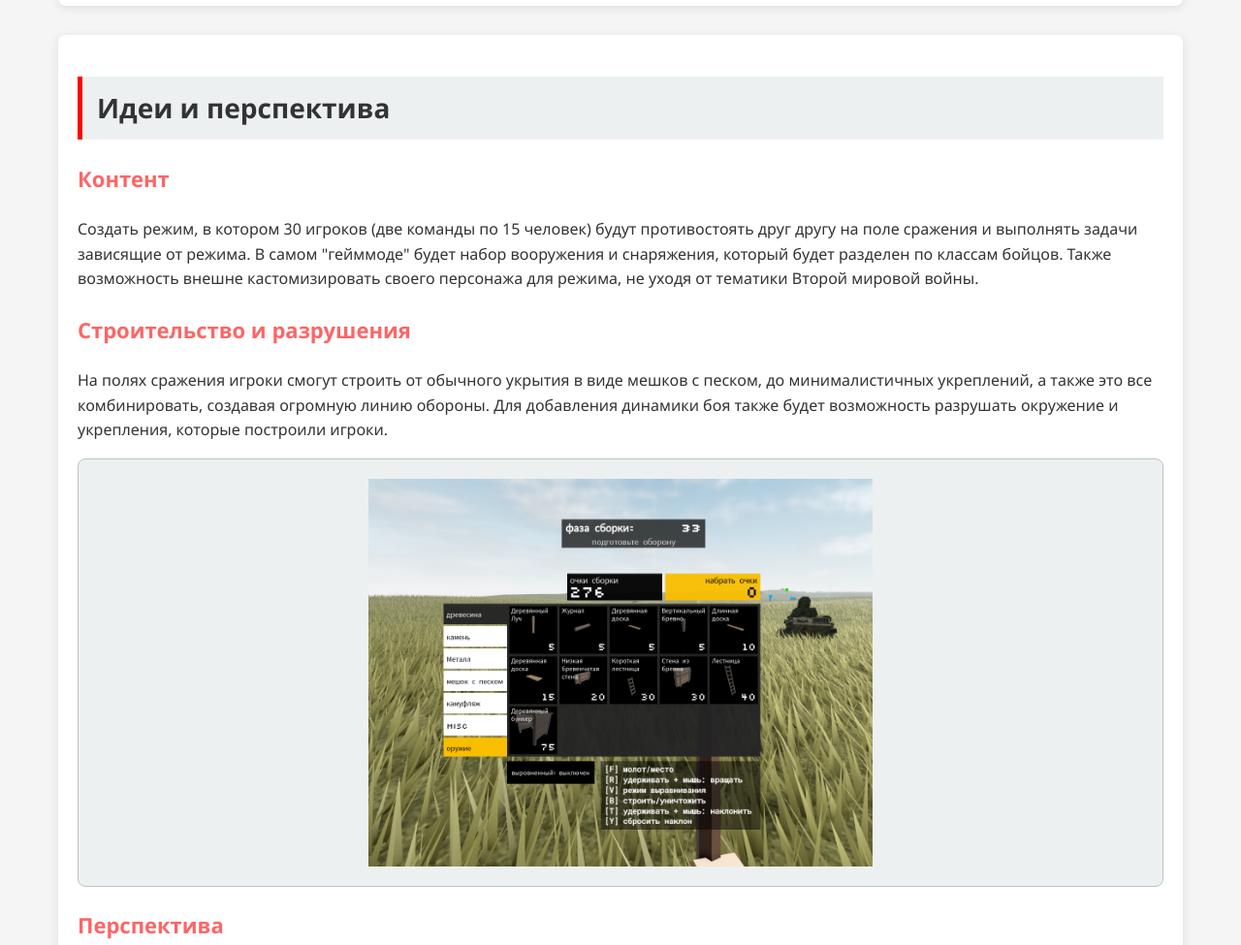
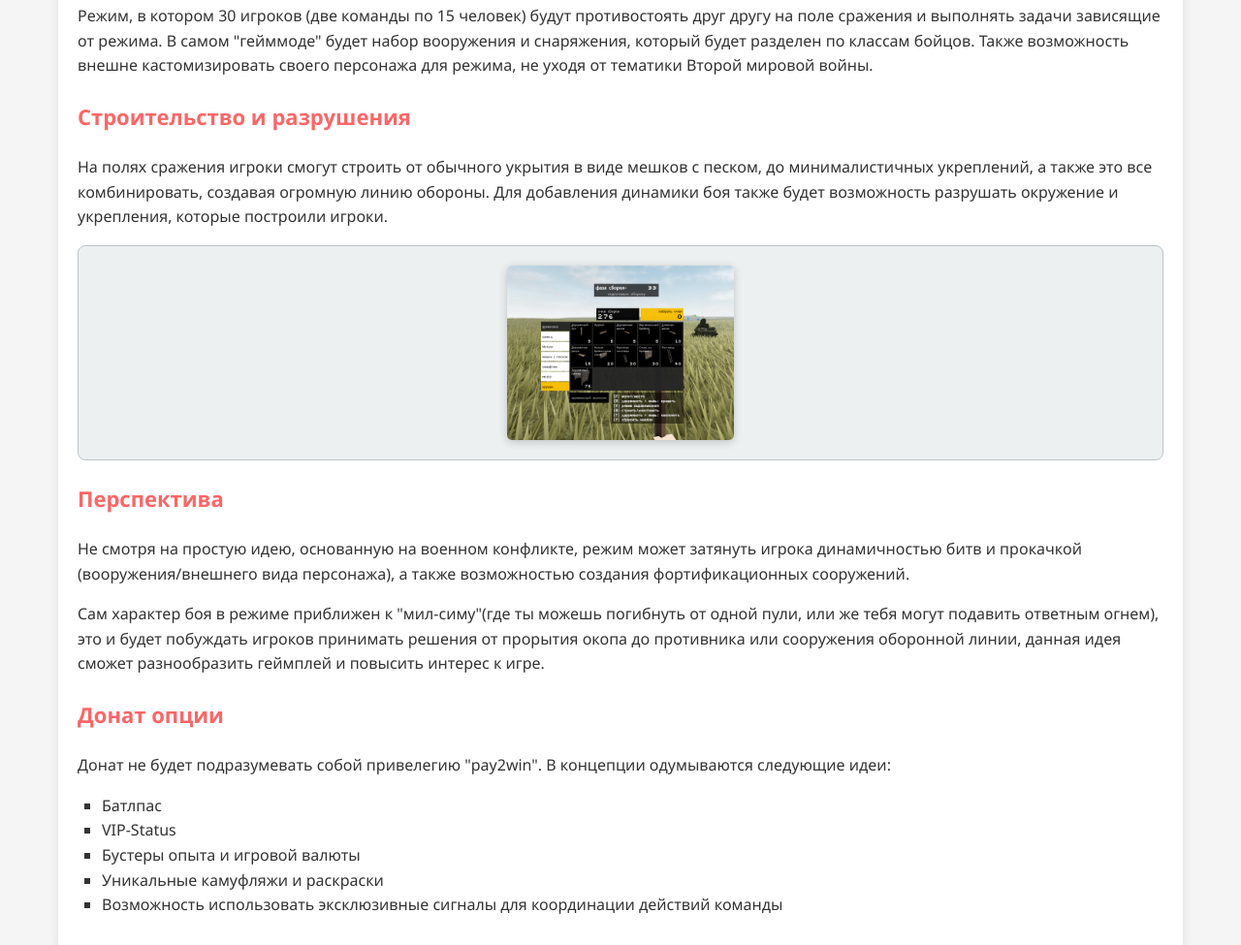
Before and after one commit to jinninja/preza, a plain HTML site: page index.html in a window 1280 px wide. Shown: the part 841-1816 px from the top of the page at 97% size. Drawn offline with Linux system fonts and the light colour scheme.

Commit message:
change 020

```diff
--- a/index.html
+++ b/index.html
@@ -25,7 +25,7 @@
             <div class="text-block">
                 <h2 id="content">Идеи и перспектива</h2>
                 <h3>Контент</h3>
-                <p>Создать режим, в котором 30 игроков (две команды по 15 человек) будут противостоять друг другу на поле сражения и выполнять задачи зависящие от режима. В самом "гейммоде" будет набор вооружения и снаряжения, который будет разделен по классам бойцов. Также возможность внешне кастомизировать своего персонажа для режима, не уходя от тематики Второй мировой войны. </p>
+                <p>Режим, в котором 30 игроков (две команды по 15 человек) будут противостоять друг другу на поле сражения и выполнять задачи зависящие от режима. В самом "гейммоде" будет набор вооружения и снаряжения, который будет разделен по классам бойцов. Также возможность внешне кастомизировать своего персонажа для режима, не уходя от тематики Второй мировой войны. </p>
                 <h3>Строительство и разрушения</h3>
                 <p>На полях сражения игроки смогут строить от обычного укрытия в виде мешков с песком, до минималистичных укреплений, а также это все комбинировать, создавая огромную линию обороны. Для добавления динамики боя также будет возможность разрушать окружение и укрепления, которые построили игроки.</p>
                 <div class="photo-container">
@@ -35,6 +35,14 @@
                 <p>Не смотря на простую идею, основанную на военном конфликте, режим может затянуть игрока динамичностью битв и прокачкой (вооружения/внешнего вида персонажа), а также возможностью создания фортификационных сооружений.</p>
                 <p>Сам характер боя в режиме приближен к "мил-симу"(где ты можешь погибнуть от одной пули, или же тебя могут подавить ответным огнем), это и будет побуждать игроков принимать решения от прорытия окопа до противника или сооружения оборонной линии, данная идея сможет разнообразить геймплей и повысить интерес к игре.</p>
                 <h3>Донат опции</h3>
+                <p>Донат не будет подразумевать собой привелегию "pay2win". В концепции одумываются следующие идеи:</p>
+                <ul>
+                    <li>Батлпас</li>
+                    <li>VIP-Status</li>
+                    <li>Бустеры опыта и игровой валюты</li>
+                    <li>Уникальные камуфляжи и раскраски</li>
+                    <li>Возможность использовать эксклюзивные сигналы для координации действий команды</li>
+                </ul>
             </div>
             <div class="text-block">
                 <h2 id="weapons">Вооружение и снаряжение</h2>
--- a/style.css
+++ b/style.css
@@ -71,8 +71,14 @@ h2 {
 }
 
 .photo-container>img {
-    width: auto;
-    height: 400px;
+    height: 180px;
+    object-fit: cover;
+    transition: transform 0.3s ease;
+    cursor: pointer;
+    border-radius: 5px;
+    box-shadow: 0 2px 8px rgba(0, 0, 0, 0.2);
+    overflow-clip-margin: content-box;
+    overflow: clip;
 }
 
 .sidebar {
```
